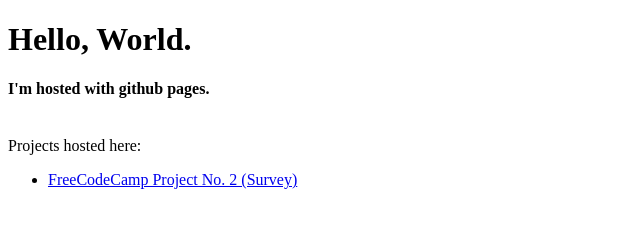
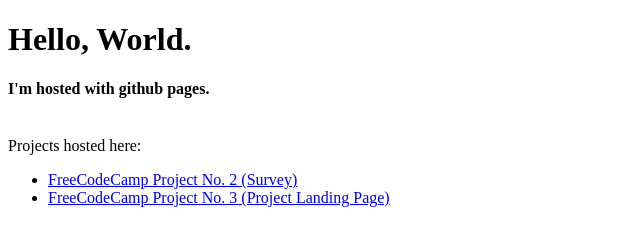
Before and after one commit to kenmaready/kenmaready.github.io, a plain HTML site: page index.html in a window 1280 px wide. Shown: the whole page, without its empty margins (0-640 px from the left). Drawn offline with Linux system fonts and the light colour scheme.

Commit message:
Updating index to link to newly added project

```diff
--- a/index.html
+++ b/index.html
@@ -9,6 +9,7 @@
         </h5>Projects hosted here:</h5>
             <ul>
                 <li><a href="/fcc-project-2/index.html">FreeCodeCamp Project No. 2 (Survey)</a></li>
+                <li><a href="/fcc-project-3/index.html">FreeCodeCamp Project No. 3 (Project Landing Page)</a></li>
             </ul>
     </body>
 </html>
```
